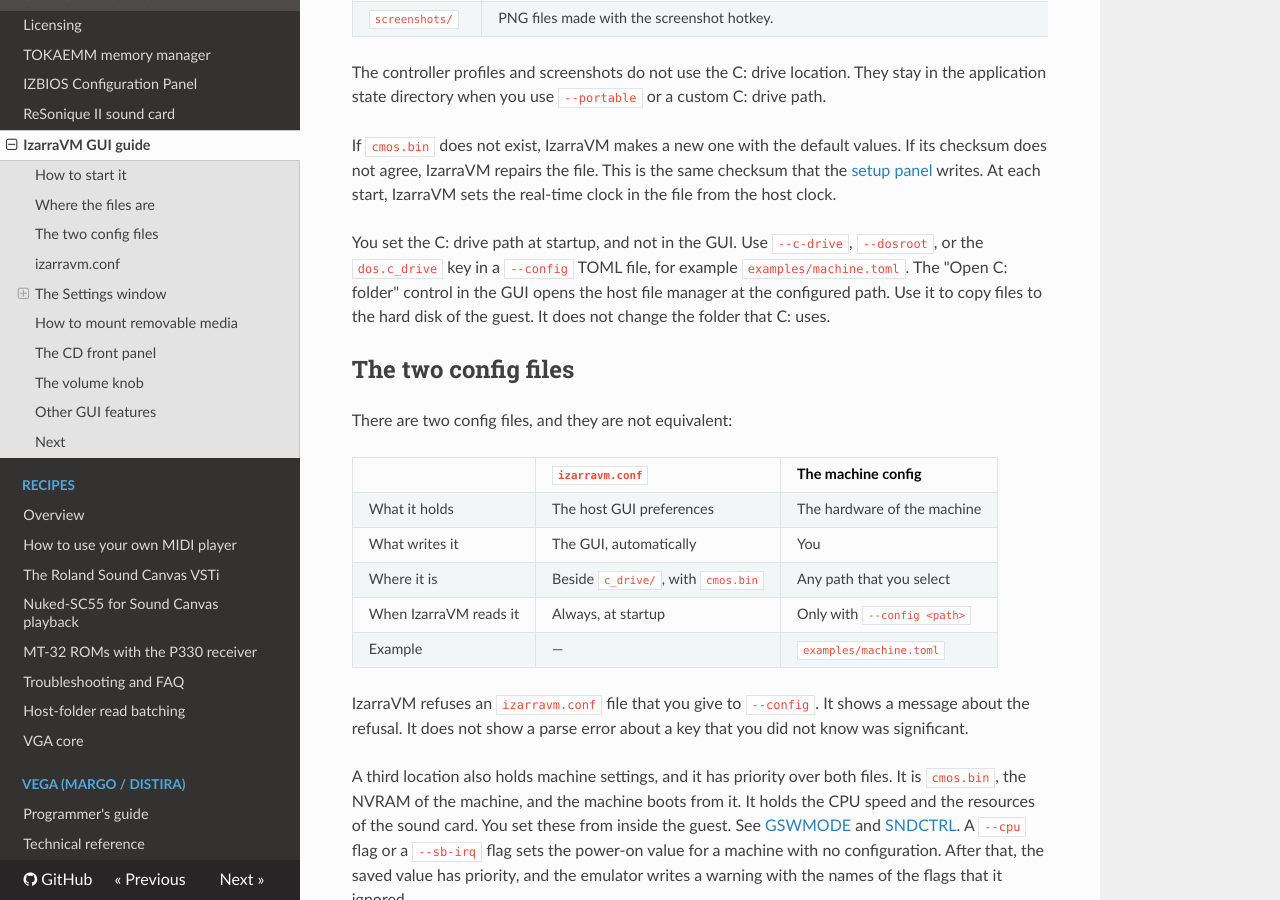
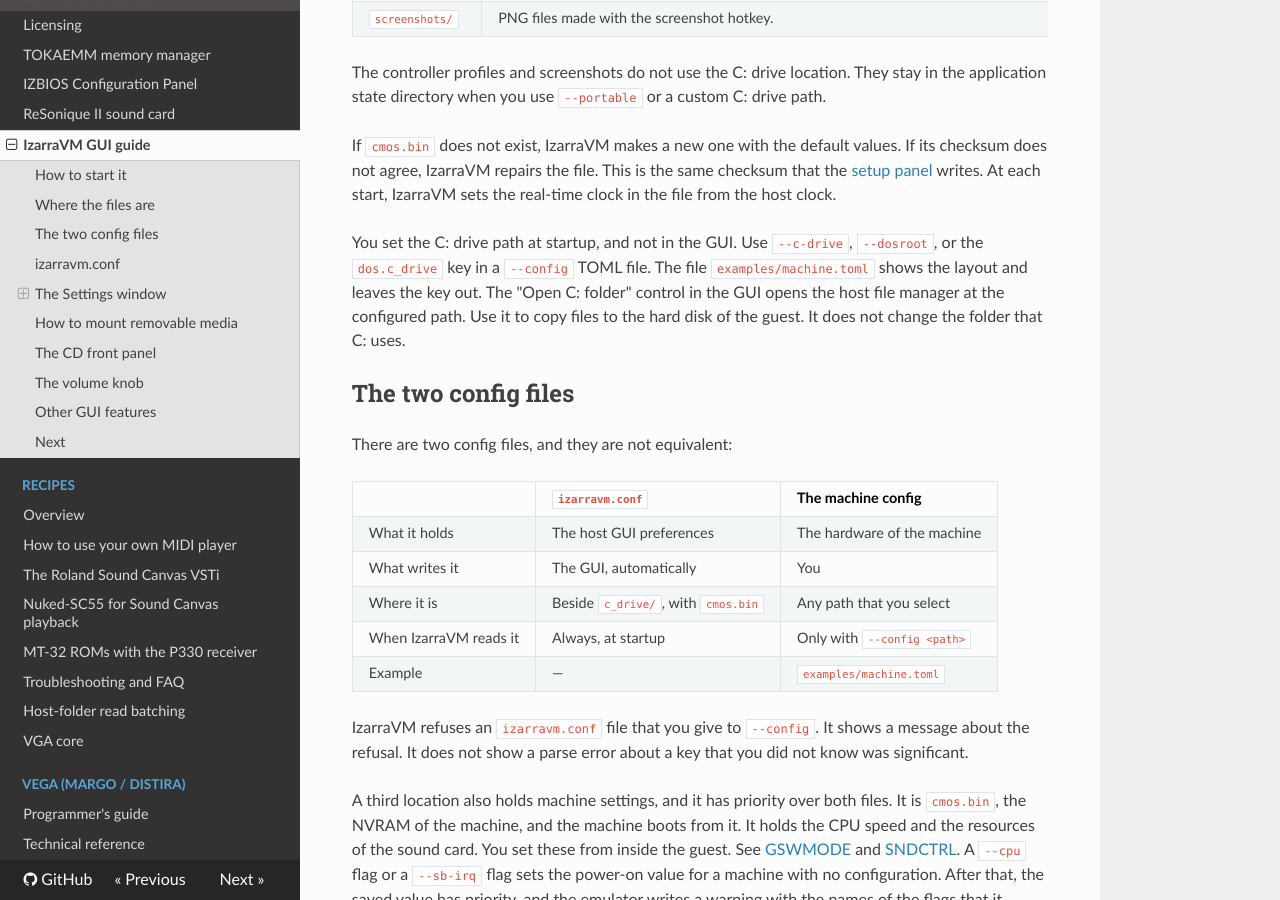
Before and after one commit to vorvek/IzarraVM, an MkDocs documentation site: the page built from docs/izarravm-gui/guide.md, in a window 1280 px wide and 900 px high, scrolled down 861 px. Built offline with MkDocs 1.6.1, drawn with Linux system fonts in a browser that asks for light colours; nearby versions of some CDN libraries.

Commit message:
Remove the collection path from the example config
The example set c_drive to a personal folder, and the GUI mounts C: read-write. The key is now absent, so the emulator uses its own default folder. A test loads the example and checks the default.

```diff
--- a/docs/izarravm-gui/guide.md
+++ b/docs/izarravm-gui/guide.md
@@ -49,8 +49,8 @@ writes. At each start, IzarraVM sets the real-time clock in the file from the
 host clock.
 
 You set the C: drive path at startup, and not in the GUI. Use `--c-drive`,
-`--dosroot`, or the `dos.c_drive` key in a `--config` TOML file, for example
-`examples/machine.toml`. The "Open C: folder" control in the GUI opens the
+`--dosroot`, or the `dos.c_drive` key in a `--config` TOML file. The file
+`examples/machine.toml` shows the layout and leaves the key out. The "Open C: folder" control in the GUI opens the
 host file manager at the configured path. Use it to copy files to the hard
 disk of the guest. It does not change the folder that C: uses.
 
```
Also changed, not shown: README.md (+2 -2 lines), 2 other files.
